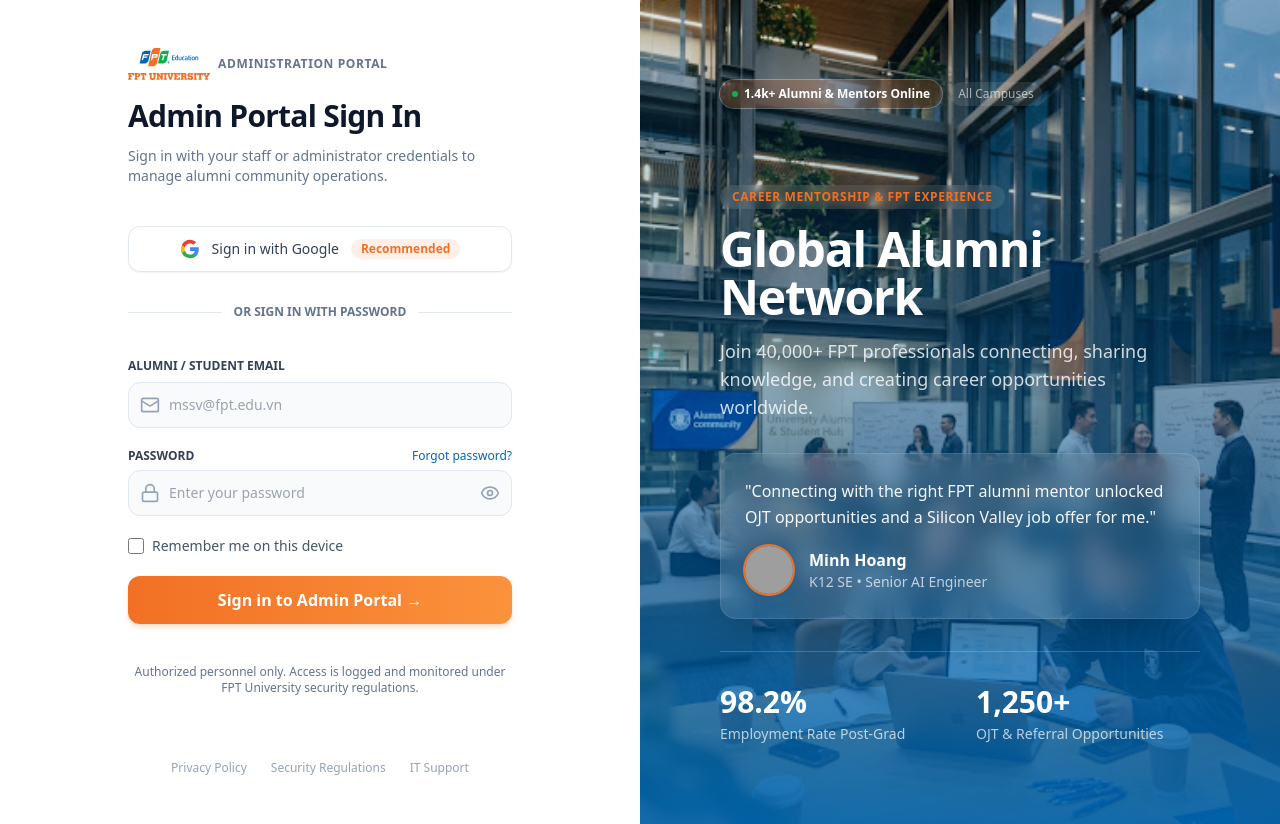
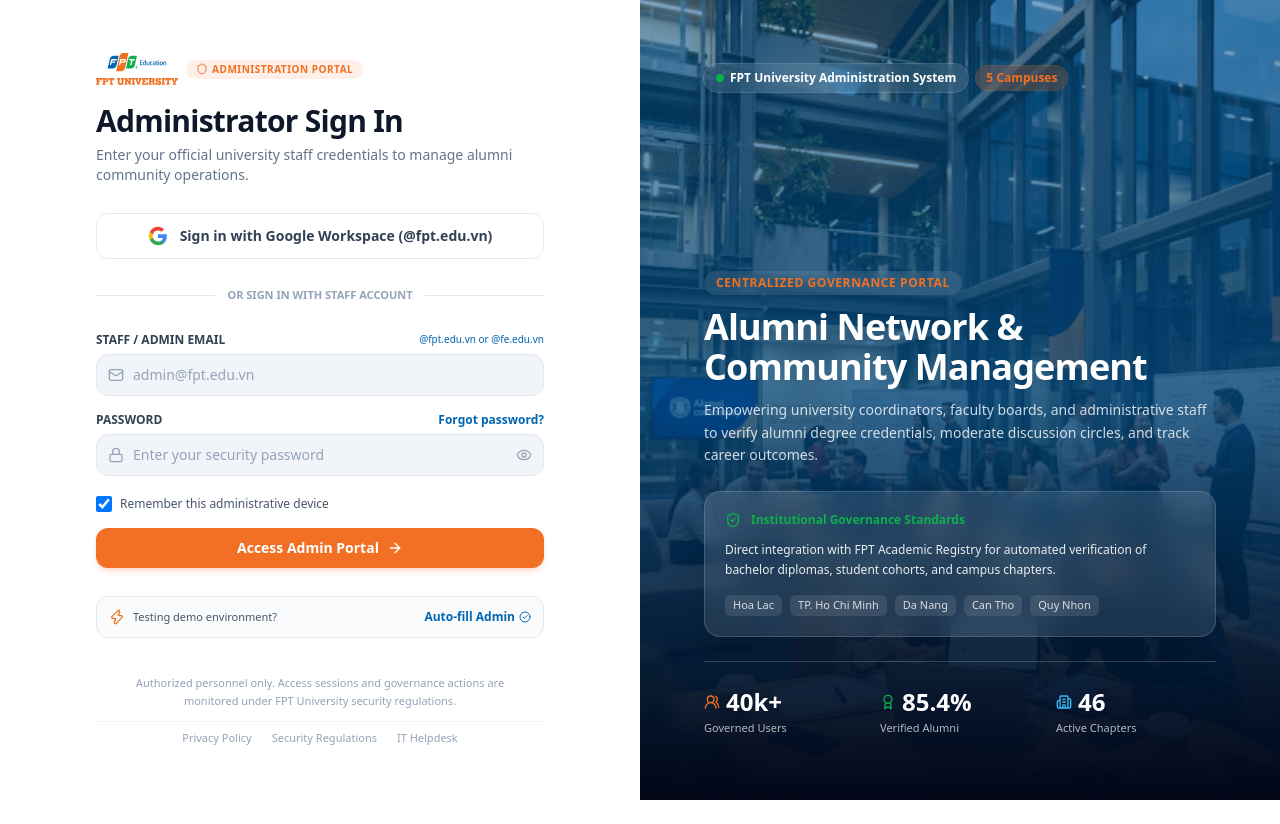
Before and after one commit to F-Alumni/-F-Alumni---Web, a React (Vite) app: page /auth/login in a window 1280 px wide. After the commit the page ends 800 px from the top, so only its background shows below. Built offline with nearby package versions, Linux system fonts and the light colour scheme; grey boxes are pictures that could not be loaded.

Commit message:
feat(auth): redesign Login Page tailored for FPT Admin Management Portal

```diff
--- a/src/features/auth/components/LoginForm.tsx
+++ b/src/features/auth/components/LoginForm.tsx
@@ -1,53 +1,90 @@
-import { useState } from 'react'
+import { useState, type FC } from 'react'
 import { Link, useNavigate } from 'react-router-dom'
-import { Eye, EyeOff, Mail, Lock } from 'lucide-react'
+import { Eye, EyeOff, Mail, Lock, Shield, ArrowRight, Zap, CheckCircle2 } from 'lucide-react'
 import { Button } from '@/components/ui/button'
 import { ROUTES } from '@/constants/routes'
 import { useAuthStore } from '@/stores/authStore'
 import fptLogo from '@/assets/fpt-logo.svg'
 
-export const LoginForm = () => {
-  const [showPassword, setShowPassword] = useState(false)
+export const LoginForm: FC = () => {
   const navigate = useNavigate()
   const setToken = useAuthStore((state) => state.setToken)
 
-  const handleSubmit = (e: React.FormEvent) => {
-    e.preventDefault()
-    setToken('fpt-session-token-' + Date.now())
+  const [email, setEmail] = useState('')
+  const [password, setPassword] = useState('')
+  const [showPassword, setShowPassword] = useState(false)
+  const [rememberMe, setRememberMe] = useState(true)
+  const [isLoading, setIsLoading] = useState(false)
+  const [error, setError] = useState<string | null>(null)
+
+  const handleLogin = (e?: React.FormEvent) => {
+    if (e) e.preventDefault()
+    setError(null)
+
+    if (!email.trim() || !email.includes('@')) {
+      setError('Please provide a valid university email address (@fpt.edu.vn or @fe.edu.vn)')
+      return
+    }
+
+    if (!password) {
+      setError('Please enter your security password')
+      return
+    }
+
+    setIsLoading(true)
+    setTimeout(() => {
+      setToken('fpt-admin-session-token-' + Date.now())
+      setIsLoading(false)
       navigate(ROUTES.ADMIN.DASHBOARD)
+    }, 400)
   }
 
   const handleGoogleLogin = () => {
-    setToken('fpt-google-session-token-' + Date.now())
+    setIsLoading(true)
+    setTimeout(() => {
+      setToken('fpt-google-admin-token-' + Date.now())
+      setIsLoading(false)
       navigate(ROUTES.ADMIN.DASHBOARD)
+    }, 400)
+  }
+
+  const handleQuickDemoFill = () => {
+    setEmail('admin@fpt.edu.vn')
+    setPassword('FPTUniversity2026!@#')
+    setError(null)
   }
 
   return (
-    <div className="w-full space-y-8">
-      {/* Logo & Heading */}
+    <div className="w-full space-y-7 animate-in fade-in duration-300">
+      {/* Brand & Page Header */}
       <div className="space-y-3">
-        <div className="inline-flex items-center space-x-2">
+        <div className="inline-flex items-center gap-2">
           <img src={fptLogo} alt="FPT Logo" className="h-8 w-auto object-contain" />
-          <span className="text-xs font-bold tracking-wider text-slate-500 uppercase">
-            ADMINISTRATION PORTAL
+          <span className="flex items-center gap-1 rounded-full bg-brand-primary/10 px-2.5 py-0.5 text-[10px] font-bold uppercase tracking-wider text-brand-primary">
+            <Shield className="h-3 w-3" />
+            Administration Portal
           </span>
         </div>
-        <h1 className="text-3xl font-bold tracking-tight text-slate-900">
-          Admin Portal Sign In
+
+        <div>
+          <h1 className="text-2xl sm:text-3xl font-extrabold tracking-tight text-slate-900">
+            Administrator Sign In
           </h1>
-        <p className="text-sm text-slate-500">
-          Sign in with your staff or administrator credentials to manage alumni community operations.
+          <p className="mt-1.5 text-xs sm:text-sm text-slate-500 leading-relaxed">
+            Enter your official university staff credentials to manage alumni community operations.
           </p>
         </div>
+      </div>
 
-      {/* Google SSO */}
-      <div className="pt-2">
+      {/* Google Workspace SSO Button */}
+      <div>
         <button
           type="button"
           onClick={handleGoogleLogin}
-          className="flex w-full items-center justify-center space-x-3 rounded-xl border border-slate-200 bg-white px-4 py-3 text-sm font-medium text-slate-700 shadow-sm transition-colors hover:bg-slate-50 focus:outline-none focus:ring-2 focus:ring-brand-primary focus:ring-offset-2"
+          disabled={isLoading}
+          className="flex w-full items-center justify-center space-x-3 rounded-xl border border-slate-200 bg-white px-4 py-3 text-xs sm:text-sm font-semibold text-slate-700 shadow-xs transition-colors hover:bg-slate-50 hover:border-slate-300 focus:outline-none focus:ring-2 focus:ring-brand-primary focus:ring-offset-2"
         >
-          <svg className="h-5 w-5" viewBox="0 0 24 24">
+          <svg className="h-5 w-5 shrink-0" viewBox="0 0 24 24">
             <path
               d="M22.56 12.25c0-.78-.07-1.53-.2-2.25H12v4.26h5.92c-.26 1.37-1.04 2.53-2.21 3.31v2.77h3.57c2.08-1.92 3.28-4.74 3.28-8.09z"
               fill="#4285F4"
@@ -65,56 +102,75 @@
               fill="#EA4335"
             />
           </svg>
-          <span>Sign in with Google</span>
-          <span className="ml-2 inline-flex items-center rounded-full bg-brand-primary/10 px-2.5 py-0.5 text-xs font-semibold text-brand-primary">
-            Recommended
-          </span>
+          <span>Sign in with Google Workspace (@fpt.edu.vn)</span>
         </button>
       </div>
 
+      {/* Divider */}
       <div className="relative">
         <div className="absolute inset-0 flex items-center">
           <span className="w-full border-t border-slate-200" />
         </div>
-        <div className="relative flex justify-center text-xs uppercase">
-          <span className="bg-white px-3 text-slate-500 font-semibold">
-            Or sign in with password
+        <div className="relative flex justify-center text-[11px] uppercase">
+          <span className="bg-white px-3 font-semibold text-slate-400">
+            Or sign in with staff account
           </span>
         </div>
       </div>
 
+      {/* Error Alert */}
+      {error && (
+        <div className="rounded-xl border border-rose-200 bg-rose-50 px-3.5 py-2.5 text-xs font-semibold text-rose-700 animate-in fade-in">
+          {error}
+        </div>
+      )}
+
       {/* Form */}
-      <form onSubmit={handleSubmit} className="space-y-5">
+      <form onSubmit={handleLogin} className="space-y-4">
+        {/* Email */}
         <div className="space-y-1.5">
-          <label className="text-xs font-bold text-slate-700">ALUMNI / STUDENT EMAIL</label>
+          <div className="flex items-center justify-between">
+            <label className="text-xs font-bold text-slate-700">STAFF / ADMIN EMAIL</label>
+            <span className="text-[10px] font-medium text-brand-secondary">
+              @fpt.edu.vn or @fe.edu.vn
+            </span>
+          </div>
           <div className="relative">
-            <div className="absolute inset-y-0 left-0 flex items-center pl-3 pointer-events-none text-slate-400">
-              <Mail className="h-5 w-5" />
+            <div className="pointer-events-none absolute inset-y-0 left-0 flex items-center pl-3 text-slate-400">
+              <Mail className="h-4 w-4" />
             </div>
             <input
               type="email"
-              placeholder="mssv@fpt.edu.vn"
-              className="block w-full rounded-xl border border-slate-200 bg-slate-50 py-3 pl-10 pr-3 text-sm text-slate-900 focus:border-brand-primary focus:bg-white focus:outline-none focus:ring-1 focus:ring-brand-primary transition-colors"
+              value={email}
+              onChange={(e) => setEmail(e.target.value)}
+              placeholder="admin@fpt.edu.vn"
+              className="block w-full rounded-xl border border-slate-200 bg-[#F1F5F9] py-2.5 pl-9 pr-3 text-xs sm:text-sm text-slate-900 placeholder:text-slate-400 focus:border-brand-primary focus:bg-white focus:outline-none focus:ring-1 focus:ring-brand-primary transition-colors"
               required
             />
           </div>
         </div>
 
+        {/* Password */}
         <div className="space-y-1.5">
           <div className="flex items-center justify-between">
             <label className="text-xs font-bold text-slate-700">PASSWORD</label>
-            <Link to="/forgot-password" className="text-xs font-medium text-brand-secondary hover:text-brand-primary transition-colors">
+            <Link
+              to="/auth/forgot-password"
+              className="text-xs font-semibold text-brand-secondary hover:text-brand-primary transition-colors"
+            >
               Forgot password?
             </Link>
           </div>
           <div className="relative">
-            <div className="absolute inset-y-0 left-0 flex items-center pl-3 pointer-events-none text-slate-400">
-              <Lock className="h-5 w-5" />
+            <div className="pointer-events-none absolute inset-y-0 left-0 flex items-center pl-3 text-slate-400">
+              <Lock className="h-4 w-4" />
             </div>
             <input
               type={showPassword ? 'text' : 'password'}
-              placeholder="Enter your password"
-              className="block w-full rounded-xl border border-slate-200 bg-slate-50 py-3 pl-10 pr-10 text-sm text-slate-900 focus:border-brand-primary focus:bg-white focus:outline-none focus:ring-1 focus:ring-brand-primary transition-colors"
+              value={password}
+              onChange={(e) => setPassword(e.target.value)}
+              placeholder="Enter your security password"
+              className="block w-full rounded-xl border border-slate-200 bg-[#F1F5F9] py-2.5 pl-9 pr-10 text-xs sm:text-sm text-slate-900 placeholder:text-slate-400 focus:border-brand-primary focus:bg-white focus:outline-none focus:ring-1 focus:ring-brand-primary transition-colors"
               required
             />
             <button
@@ -122,40 +178,65 @@
               className="absolute inset-y-0 right-0 flex items-center pr-3 text-slate-400 hover:text-slate-600 transition-colors"
               onClick={() => setShowPassword(!showPassword)}
             >
-              {showPassword ? <EyeOff className="h-5 w-5" /> : <Eye className="h-5 w-5" />}
+              {showPassword ? <EyeOff className="h-4 w-4" /> : <Eye className="h-4 w-4" />}
             </button>
           </div>
         </div>
 
-        <div className="flex items-center">
+        {/* Remember me */}
+        <div className="flex items-center justify-between pt-1">
+          <label className="flex items-center cursor-pointer">
             <input
-            id="remember-me"
-            name="remember-me"
               type="checkbox"
+              checked={rememberMe}
+              onChange={(e) => setRememberMe(e.target.checked)}
               className="h-4 w-4 rounded border-slate-300 text-brand-primary focus:ring-brand-primary"
             />
-          <label htmlFor="remember-me" className="ml-2 block text-sm text-slate-600">
-            Remember me on this device
+            <span className="ml-2 text-xs text-slate-600">Remember this administrative device</span>
           </label>
         </div>
 
-        <Button type="submit" className="w-full py-6 rounded-xl bg-gradient-to-r from-brand-primary to-orange-400 hover:from-orange-500 hover:to-orange-400 text-base font-semibold shadow-md shadow-brand-primary/20">
-          Sign in to Admin Portal &rarr;
+        {/* Primary CTA Submit */}
+        <Button
+          type="submit"
+          disabled={isLoading}
+          className="w-full py-5 rounded-xl bg-brand-primary hover:bg-brand-primary-hover text-sm font-bold text-white shadow-md shadow-brand-primary/20 transition-all flex items-center justify-center gap-2"
+        >
+          <span>{isLoading ? 'Verifying Credentials...' : 'Access Admin Portal'}</span>
+          <ArrowRight className="h-4 w-4" />
         </Button>
       </form>
 
-      {/* Footer Links */}
-      <div className="text-center pt-2 space-y-2">
-        <p className="text-xs text-slate-500">
-          Authorized personnel only. Access is logged and monitored under FPT University security regulations.
-        </p>
+      {/* Quick Demo Pre-Fill Action */}
+      <div className="rounded-xl border border-slate-200 bg-slate-50/80 p-3 flex items-center justify-between">
+        <div className="flex items-center gap-2 text-xs text-slate-600">
+          <Zap className="h-4 w-4 text-brand-primary shrink-0" />
+          <span className="text-[11px]">Testing demo environment?</span>
+        </div>
+        <button
+          type="button"
+          onClick={handleQuickDemoFill}
+          className="text-xs font-bold text-brand-secondary hover:text-brand-primary hover:underline transition-colors flex items-center gap-1"
+        >
+          <span>Auto-fill Admin</span>
+          <CheckCircle2 className="h-3 w-3" />
+        </button>
       </div>
 
-      <div className="flex items-center justify-center space-x-6 pt-8 text-xs font-medium text-slate-400">
-        <Link to="#" className="hover:text-slate-600">Privacy Policy</Link>
-        <Link to="#" className="hover:text-slate-600">Security Regulations</Link>
-        <Link to="#" className="hover:text-slate-600">IT Support</Link>
+      {/* Security Notice & Footer */}
+      <div className="text-center pt-2 space-y-3">
+        <p className="text-[11px] text-slate-400 leading-relaxed max-w-sm mx-auto">
+          Authorized personnel only. Access sessions and governance actions are monitored under FPT University security regulations.
+        </p>
+
+        <div className="flex items-center justify-center space-x-5 text-[11px] font-medium text-slate-400 pt-2 border-t border-slate-100">
+          <a href="#" className="hover:text-slate-600">Privacy Policy</a>
+          <a href="#" className="hover:text-slate-600">Security Regulations</a>
+          <a href="#" className="hover:text-slate-600">IT Helpdesk</a>
+        </div>
       </div>
     </div>
   )
 }
+
+export default LoginForm
--- a/src/layouts/AuthLayout.tsx
+++ b/src/layouts/AuthLayout.tsx
@@ -1,86 +1,98 @@
 import type { FC } from 'react'
 import { Outlet } from 'react-router-dom'
+import { ShieldCheck, Building2, Users2, Award } from 'lucide-react'
 
 /**
  * Layout container for authentication workflows.
- * Implements a Split-Screen design tailored for the FPT Alumni Network.
+ * Implements a modern Split-Screen design tailored for FPT University Administration.
  */
 export const AuthLayout: FC = () => {
   return (
     <div className="flex min-h-screen bg-white">
       {/* Left Column: Form Area */}
-      <div className="flex w-full flex-col justify-center px-8 py-12 md:w-1/2 lg:px-24 xl:px-32">
-        <main className="mx-auto w-full max-w-lg">
+      <div className="flex w-full flex-col justify-center px-6 py-10 md:w-1/2 lg:px-16 xl:px-24">
+        <main className="mx-auto w-full max-w-md">
           <Outlet />
         </main>
       </div>
 
-      {/* Right Column: Premium Visual & Testimonial */}
+      {/* Right Column: Administration Visual & Governance Metrics */}
       <div className="relative hidden w-1/2 overflow-hidden bg-slate-900 md:block">
         <img
           src="/images/auth-bg.jpg"
-          alt="Modern university alumni connecting"
-          className="absolute inset-0 h-full w-full object-cover opacity-90"
+          alt="FPT University Innovation & Administration Center"
+          className="absolute inset-0 h-full w-full object-cover opacity-80"
         />
-        {/* Gradient Overlay */}
-        <div className="absolute inset-0 bg-gradient-to-t from-brand-secondary/90 via-brand-secondary/40 to-transparent" />
+        {/* FPT Brand Multi-tone Gradient Overlay */}
+        <div className="absolute inset-0 bg-gradient-to-t from-slate-950 via-[#004e8a]/70 to-[#0066B2]/40" />
 
-        {/* Content */}
-        <div className="absolute inset-0 flex flex-col justify-between p-12 lg:p-20 text-white">
+        {/* Content Overlay */}
+        <div className="absolute inset-0 flex flex-col justify-between p-10 lg:p-16 text-white">
+          {/* Top Tag */}
           <div className="flex items-center space-x-2">
-            <span className="inline-flex items-center gap-1.5 rounded-full bg-brand-primary/20 px-3 py-1.5 text-xs font-semibold text-white backdrop-blur-md ring-1 ring-white/30">
-              <span className="h-1.5 w-1.5 rounded-full bg-brand-accent animate-pulse" />
-              1.4k+ Alumni & Mentors Online
+            <span className="inline-flex items-center gap-1.5 rounded-full bg-white/10 px-3 py-1.5 text-xs font-semibold text-white backdrop-blur-md ring-1 ring-white/20">
+              <span className="h-2 w-2 rounded-full bg-brand-accent animate-pulse" />
+              FPT University Administration System
             </span>
-            <div className="hidden lg:flex gap-2 text-xs font-medium text-white/60">
-              <span className="px-2 py-1 rounded-full bg-white/10">All Campuses</span>
-            </div>
+            <span className="rounded-full bg-brand-primary/20 px-2.5 py-1 text-xs font-bold text-brand-primary backdrop-blur-md ring-1 ring-brand-primary/30">
+              5 Campuses
+            </span>
           </div>
 
-          <div className="space-y-8">
-            <div className="space-y-4">
+          {/* Central Governance Narrative */}
+          <div className="space-y-6">
+            <div className="space-y-3">
               <span className="inline-block px-3 py-1 text-xs font-bold uppercase tracking-wider text-brand-primary bg-white/10 rounded-full backdrop-blur-sm">
-                Career Mentorship & FPT Experience
+                Centralized Governance Portal
               </span>
-              <h2 className="text-4xl font-bold tracking-tight text-white lg:text-5xl leading-tight">
-                Global Alumni Network
+              <h2 className="text-3xl font-extrabold tracking-tight text-white lg:text-4xl leading-tight">
+                Alumni Network & Community Management
               </h2>
-              <p className="text-lg text-white/80 max-w-lg">
-                Join 40,000+ FPT professionals connecting, sharing knowledge, and creating career opportunities worldwide.
+              <p className="text-sm text-white/80 max-w-lg leading-relaxed">
+                Empowering university coordinators, faculty boards, and administrative staff to verify alumni degree credentials, moderate discussion circles, and track career outcomes.
               </p>
             </div>
 
-            {/* Testimonial Card */}
-            <div className="max-w-xl rounded-2xl border border-white/10 bg-white/10 p-6 backdrop-blur-md shadow-2xl">
-              <blockquote className="space-y-4">
-                <p className="text-base font-medium leading-relaxed text-white/95">
-                  "Connecting with the right FPT alumni mentor unlocked OJT opportunities and a Silicon Valley job offer for me."
-                </p>
-                <footer className="flex items-center space-x-4">
-                  <div className="h-12 w-12 overflow-hidden rounded-full ring-2 ring-brand-primary">
-                    <img
-                      src="https://i.pravatar.cc/150?u=a042581f4e29026704d"
-                      alt="Alumni"
-                      className="h-full w-full object-cover"
-                    />
-                  </div>
-                  <div>
-                    <div className="font-bold text-white">Minh Hoang</div>
-                    <div className="text-sm text-white/70">K12 SE • Senior AI Engineer</div>
-                  </div>
-                </footer>
-              </blockquote>
+            {/* Governance Highlight Card */}
+            <div className="max-w-lg rounded-2xl border border-white/15 bg-white/10 p-5 backdrop-blur-md shadow-2xl space-y-3">
+              <div className="flex items-center gap-2.5 text-xs font-bold text-brand-accent">
+                <ShieldCheck className="h-4 w-4" />
+                <span>Institutional Governance Standards</span>
+              </div>
+              <p className="text-xs text-white/90 leading-relaxed">
+                Direct integration with FPT Academic Registry for automated verification of bachelor diplomas, student cohorts, and campus chapters.
+              </p>
+              <div className="flex flex-wrap gap-2 pt-1 text-[11px] font-medium text-white/80">
+                <span className="rounded-md bg-white/10 px-2 py-0.5">Hoa Lac</span>
+                <span className="rounded-md bg-white/10 px-2 py-0.5">TP. Ho Chi Minh</span>
+                <span className="rounded-md bg-white/10 px-2 py-0.5">Da Nang</span>
+                <span className="rounded-md bg-white/10 px-2 py-0.5">Can Tho</span>
+                <span className="rounded-md bg-white/10 px-2 py-0.5">Quy Nhon</span>
+              </div>
             </div>
 
-            {/* Metrics */}
-            <div className="grid grid-cols-2 gap-8 border-t border-white/20 pt-8">
+            {/* Operational Metrics */}
+            <div className="grid grid-cols-3 gap-4 border-t border-white/20 pt-6">
               <div>
-                <div className="text-3xl font-bold text-white">98.2%</div>
-                <div className="mt-1 text-sm font-medium text-white/70">Employment Rate Post-Grad</div>
+                <div className="text-2xl font-bold text-white flex items-center gap-1.5">
+                  <Users2 className="h-4 w-4 text-brand-primary" />
+                  40k+
+                </div>
+                <div className="mt-0.5 text-[11px] font-medium text-white/70">Governed Users</div>
               </div>
               <div>
-                <div className="text-3xl font-bold text-white">1,250+</div>
-                <div className="mt-1 text-sm font-medium text-white/70">OJT & Referral Opportunities</div>
+                <div className="text-2xl font-bold text-white flex items-center gap-1.5">
+                  <Award className="h-4 w-4 text-brand-accent" />
+                  85.4%
+                </div>
+                <div className="mt-0.5 text-[11px] font-medium text-white/70">Verified Alumni</div>
+              </div>
+              <div>
+                <div className="text-2xl font-bold text-white flex items-center gap-1.5">
+                  <Building2 className="h-4 w-4 text-sky-400" />
+                  46
+                </div>
+                <div className="mt-0.5 text-[11px] font-medium text-white/70">Active Chapters</div>
               </div>
             </div>
           </div>
@@ -89,3 +101,5 @@
     </div>
   )
 }
+
+export default AuthLayout
```
Lines whose indentation alone changed are shown as unchanged.
